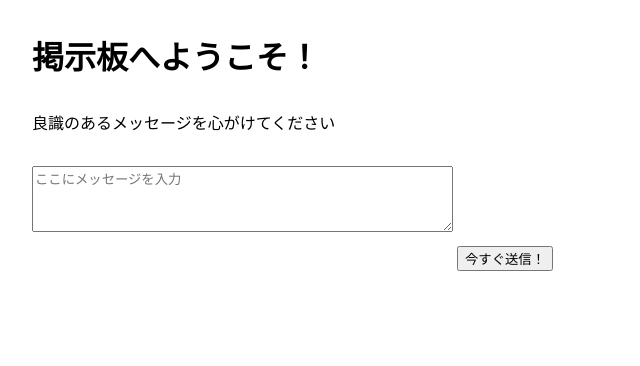
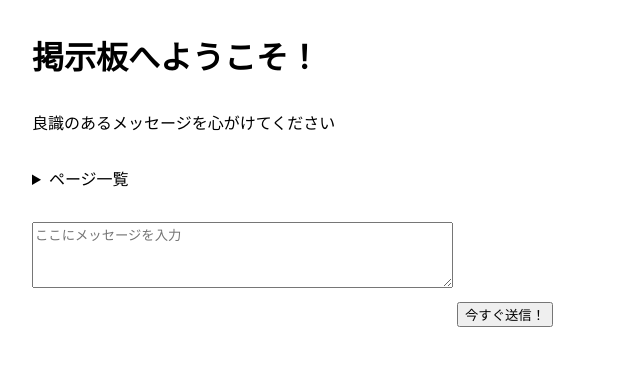
Before and after one commit to yuukiwww/litey, a FastAPI app: page / in a window 1280 px wide. Shown: the top 366 px of the page, without its empty margins (0-640 px from the left). Run offline with FastAPI, Linux system fonts and the light colour scheme; data that the repository does not hold is empty; parts of the project's set-up code (start-up, migrations or seed data) failed here and were passed over.

Commit message:
ページ一覧を折りたためるようにする

```diff
--- a/static/style.css
+++ b/static/style.css
@@ -52,3 +52,7 @@ code {
 #note > :nth-child(n+4):nth-child(-n+4) {
   margin-right: 4px;
 }
+
+#page-list {
+  all: revert;
+}
--- a/templates/index.html
+++ b/templates/index.html
@@ -4,15 +4,18 @@
     <meta charset="UTF-8">
     <meta name="viewport" content="width=device-width, initial-scale=1">
     <title>LiteY</title>
-    <link rel="stylesheet" href="style.css">
+    <link rel="stylesheet" href="style.css?a">
     <script src="script.js"></script>
   </head>
   <body>
     <h1>掲示板へようこそ！</h1>
     <p>良識のあるメッセージを心がけてください</p>
-    {% for i in range(max_page) %}
-      <a href="/?page={{ i }}">{{ i }}</a>
-    {% endfor %}
+    <details id="page-list">
+      <summary>ページ一覧</summary>
+      {% for i in range(max_page) %}
+        <a href="/?page={{ i }}">{{ i }}</a>
+      {% endfor %}
+    </details>
     <p></p>
     <textarea placeholder="ここにメッセージを入力" rows="4" cols="50" id="message"></textarea>
     <input type="submit" value="今すぐ送信！" onclick="notePost();">
```
